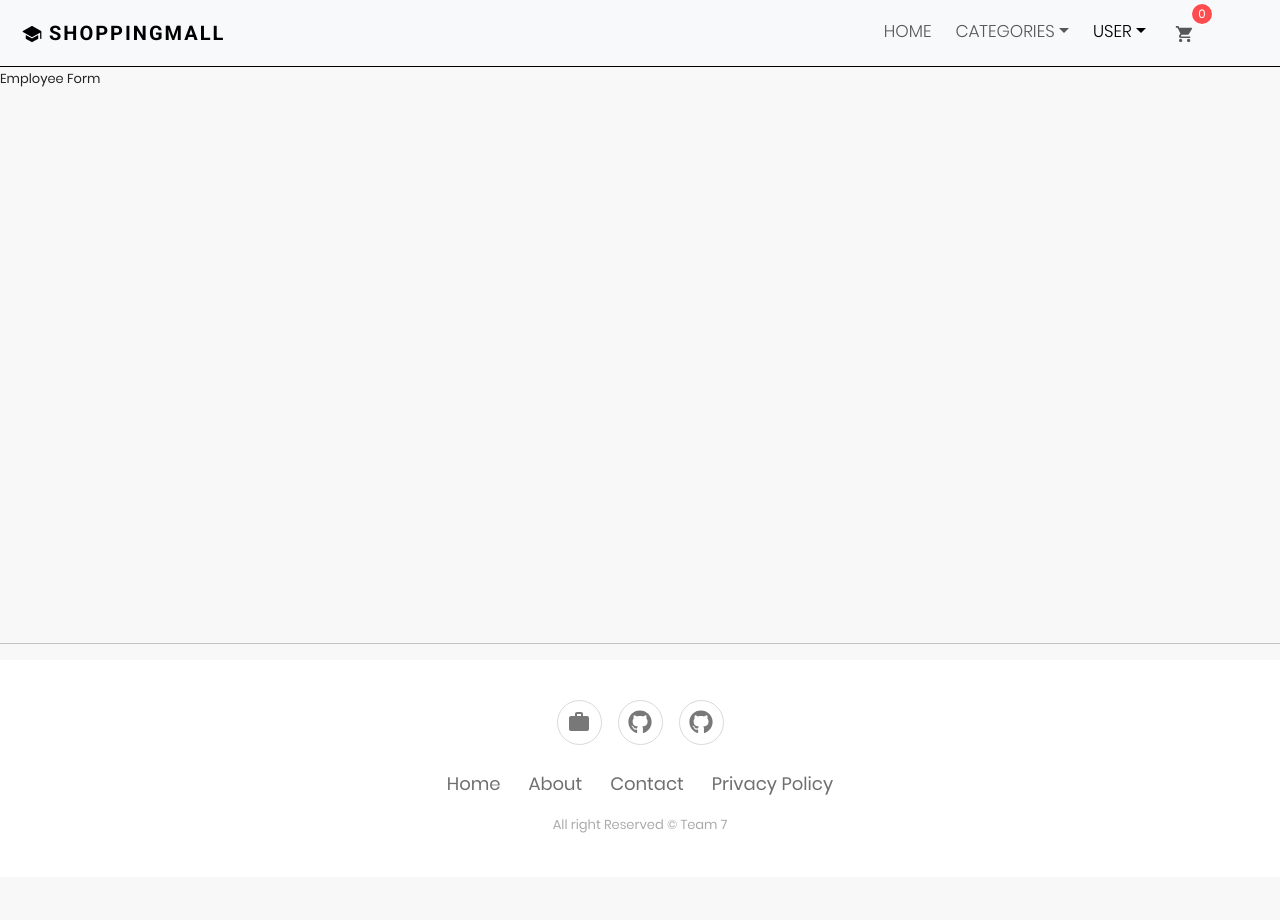
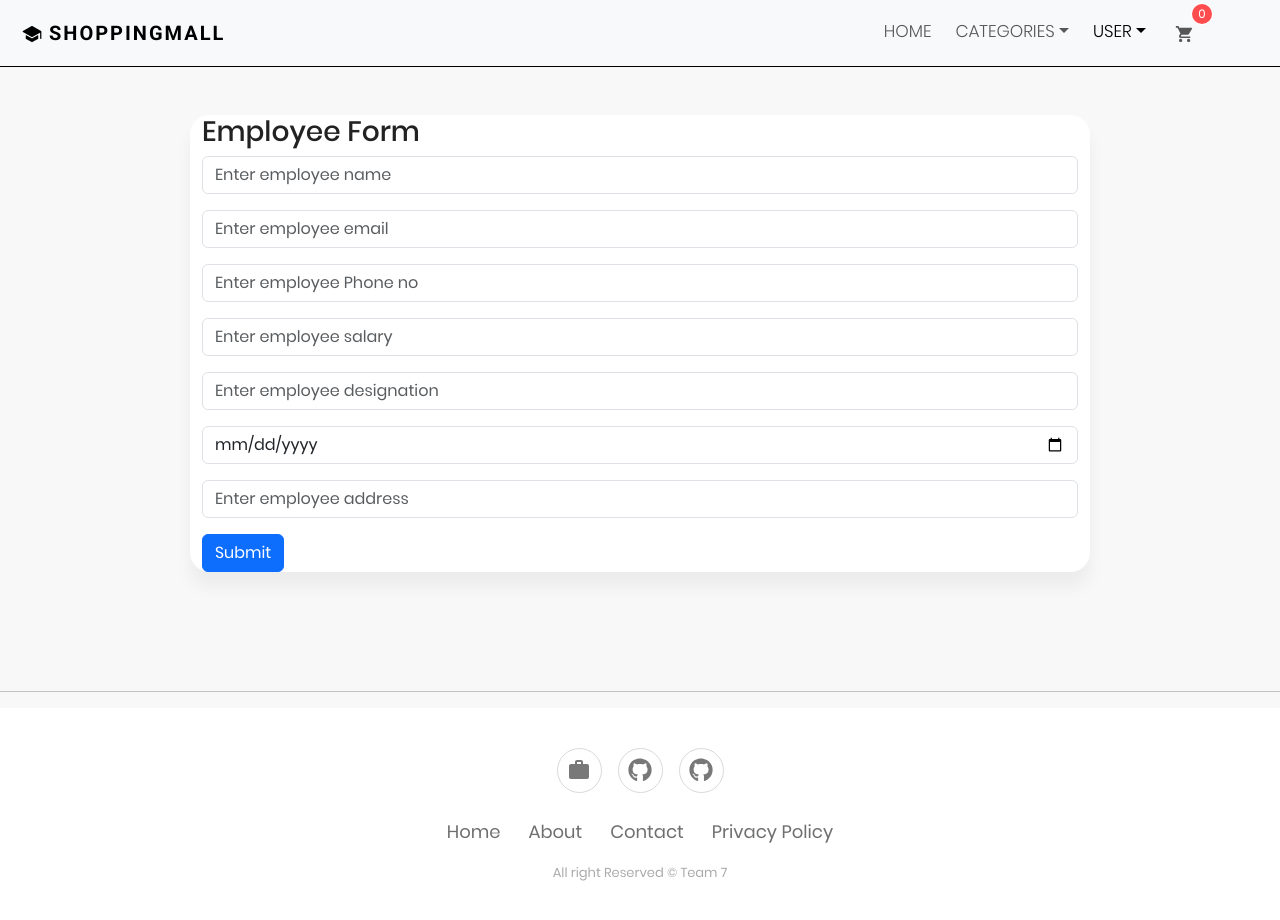
Before and after one commit to Abhi-More/ShoppingMall_front-end, a React (Vite) app in the folder shoppingmall-frontend/: page /addEmployee in a window 1280 px wide. Shown: the top 920 px of the page. Before the commit the page ends 877 px from the top, so only its background shows below. Built offline with nearby package versions, Linux system fonts and the light colour scheme; a web font is replaced by a local one.

Commit message:
AddEmployee and AddProduct Added

```diff
--- a/shoppingmall-frontend/src/Pages/AddEmployee.jsx
+++ b/shoppingmall-frontend/src/Pages/AddEmployee.jsx
@@ -1,15 +1,127 @@
 import Layout from "../Layout/Layout";
+import React, { useState } from 'react';
 
 const AddEmployee = () => {
+  const [formData, setFormData] = useState({
+    employeeName: '',
+    employeeEmail: '',
+    employeePhoneno: '',
+    employeeSalary: '',
+    employeeDesignation: '',
+    employeeJoiningDate: '',
+    employeeAddress: '',
+  });
+
+
+  const handleInputChange = (e) => {
+    const { name, value } = e.target;
+    setFormData({
+      ...formData,
+      [name]: value,
+    });
+  };
+
+  const handleSubmit = (e) => {
+    e.preventDefault();
+    console.log('Employee Details saved Successfully:', formData);
+  };
 
   return (
-    <>
-      <Layout>
-    <div>
-        Employee Form
+    <Layout>
+    <div className="container mt-5">
+      <form onSubmit={handleSubmit}>
+        <h3>Employee Form</h3>
+        <div className="mb-3">
+          {/* <label htmlFor="employeeName" className="form-label">Employee Name</label> */}
+          <input
+            type="text"
+            className="form-control"
+            id="employeeName"
+            name="employeeName"
+            value={formData.employeeName}
+            onChange={handleInputChange}
+            placeholder="Enter employee name"
+          />
+        </div>
+
+        <div className="mb-3">
+          {/* <label htmlFor="employeeEmail" className="form-label">Employee Email</label> */}
+          <input
+            type="email"
+            className="form-control"
+            id="employeeEmail"
+            name="employeeEmail"
+            value={formData.employeeEmail}
+            onChange={handleInputChange}
+            placeholder="Enter employee email"
+          />
+        </div>
+        <div className="mb-3">
+          {/* <label htmlFor="employeeName" className="form-label">Employee Phone no</label> */}
+          <input
+            type="tel"
+            className="form-control"
+            id="employeePhoneno"
+            name="employeePhoneno"
+            value={formData.employeePhoneno}
+            onChange={handleInputChange}
+            placeholder="Enter employee Phone no"
+          />
+        </div>
+        <div className="mb-3">
+          {/* <label htmlFor="employeeSalary" className="form-label">Salary</label> */}
+          <input
+            type="number"
+            className="form-control"
+            id="employeeSalary"
+            name="employeeSalary"
+            value={formData.employeeSalary}
+            onChange={handleInputChange}
+            placeholder="Enter employee salary"
+          />
+        </div>
+        <div className="mb-3">
+          {/* <label htmlFor="employeeDesignation" className="form-label">Designation</label> */}
+          <input
+            type="text"
+            className="form-control"
+            id="employeeDesignation"
+            name="employeeDesignation"
+            value={formData.employeeDesignation}
+            onChange={handleInputChange}
+            placeholder="Enter employee designation"
+          />
+        </div>
+        <div className="mb-3">
+          {/* <label htmlFor="employeeJoiningDate" className="form-label">Date of Joining</label> */}
+          <input
+            type="date"
+            className="form-control"
+            id="employeeJoiningDate"
+            name="employeeJoiningDate"
+            value={formData.employeeJoiningDate}
+            onChange={handleInputChange}
+          />
+        </div>
+        <div className="mb-3">
+          {/* <label htmlFor="employeeAddress" className="form-label">Address</label> */}
+          <input
+            type="text"
+            className="form-control"
+            id="employeeAddress"
+            name="employeeAddress"
+            value={formData.employeeAddress}
+            onChange={handleInputChange}
+            placeholder="Enter employee address"
+          />
+        </div>
+        <button type="submit" className="btn btn-primary btn-center">
+          Submit
+        </button>
+      </form>
     </div>
-      </Layout>
-    </>
+    </Layout>
   );
 };
+
 export default AddEmployee;
--- a/shoppingmall-frontend/src/Pages/AddProduct.jsx
+++ b/shoppingmall-frontend/src/Pages/AddProduct.jsx
@@ -1,10 +1,111 @@
 import Layout from "../Layout/Layout";
+import React, { useState } from 'react';
 
 const AddProduct = () => {
+  const [productData, setProductData] = useState({
+    productName: '',
+    category: ['mens','womens','electronics','accessories'],
+    price: '',
+    image: '',
+    description: '',
+  });
+
+  const handleInputChange = (e) => {
+    const { name, value } = e.target;
+    setProductData({
+      ...productData,
+      [name]: value,
+    });
+  };
+
+  const handleSubmit = (e) => {
+    e.preventDefault();
+    console.log('Product details saved Successfully!', productData);
+  };
+
   return (
-    <>
-      <Layout></Layout>
-    </>
+    <Layout>
+    <div className="container mt-5">
+      <form onSubmit={handleSubmit}>
+        <h2>Product Form</h2>
+        <div className="mb-3">
+          {/* <label htmlFor="productName" className="form-label">
+            Product Name
+          </label> */}
+          <input
+            type="text"
+            className="form-control"
+            id="productName"
+            name="productName"
+            value={productData.productName}
+            onChange={handleInputChange}
+            placeholder="Enter product name"
+          />
+        </div>
+        <div className="mb-3">
+          {/* <label htmlFor="category" className="form-label">
+            Category
+          </label> */}
+          <select
+            className="form-control"
+            id="category"
+            name="category"
+            value={productData.category}
+            onChange={handleInputChange}
+          >
+            <option value="mens">Men's</option>
+            <option value="womens">Women's</option>
+            <option value="electronics">Electronics</option>
+            <option value="accessories">Accessories</option>
+          </select>
+        </div>
+        <div className="mb-3">
+          {/* <label htmlFor="price" className="form-label">
+            Product Price
+          </label> */}
+          <input
+            type="text"
+            pattern="\d+"
+            title="Please enter a valid number"
+            className="form-control"
+            id="price"
+            name="price"
+            value={productData.price}
+            onChange={handleInputChange}
+            placeholder="Enter product price"
+          />
+        </div>
+        <div className="mb-3">
+          {/* <label htmlFor="image" className="form-label">
+            Product Image
+          </label> */}
+          <input
+            type="file"
+            className="form-control"
+            id="image"
+            name="image"
+            onChange={handleInputChange}
+          />
+        </div>
+        <div className="mb-3">
+          {/* <label htmlFor="description" className="form-label">
+            Product Description
+          </label> */}
+          <textarea
+            className="form-control"
+            id="description"
+            name="description"
+            value={productData.description}
+            onChange={handleInputChange}
+            placeholder="Enter product description"
+          ></textarea>
+        </div>
+        <button type="submit" className="btn btn-primary">
+          Submit
+        </button>
+      </form>
+    </div>
+    </Layout>
   );
 };
 export default AddProduct;
```
